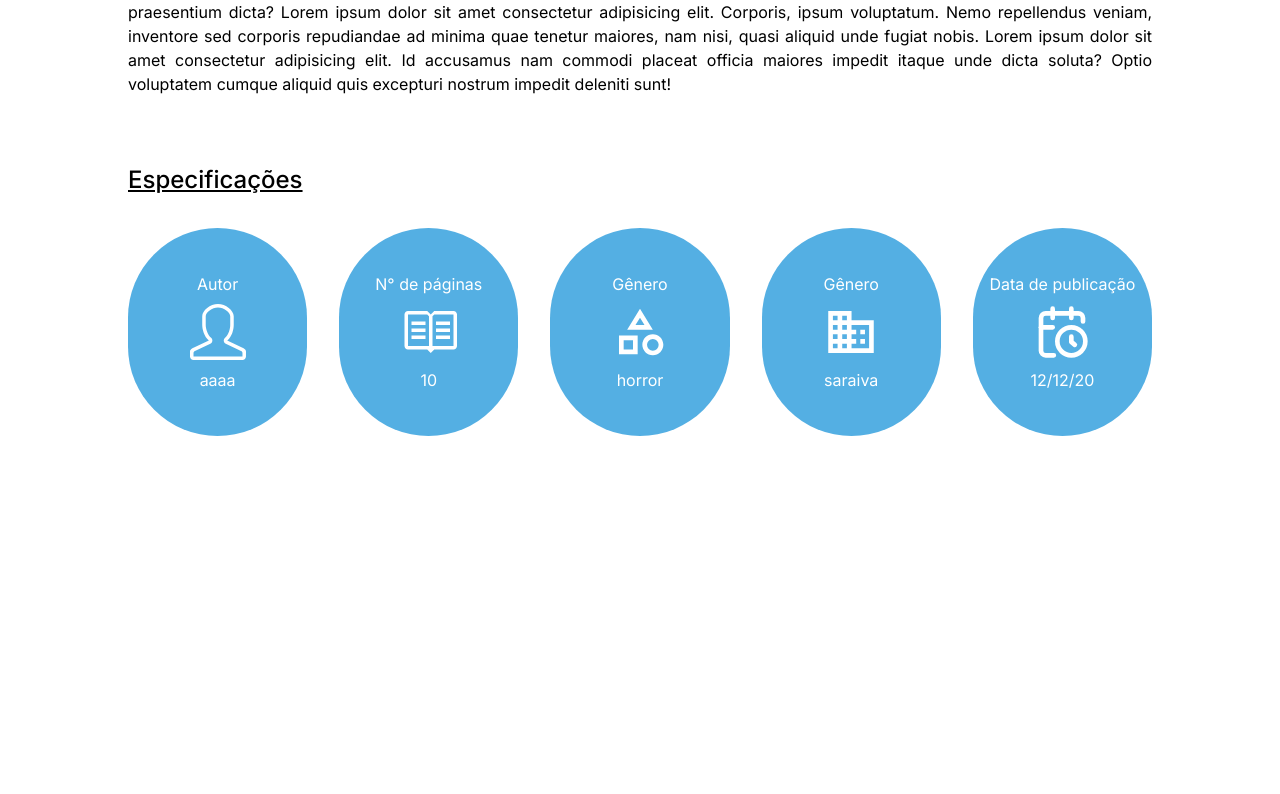
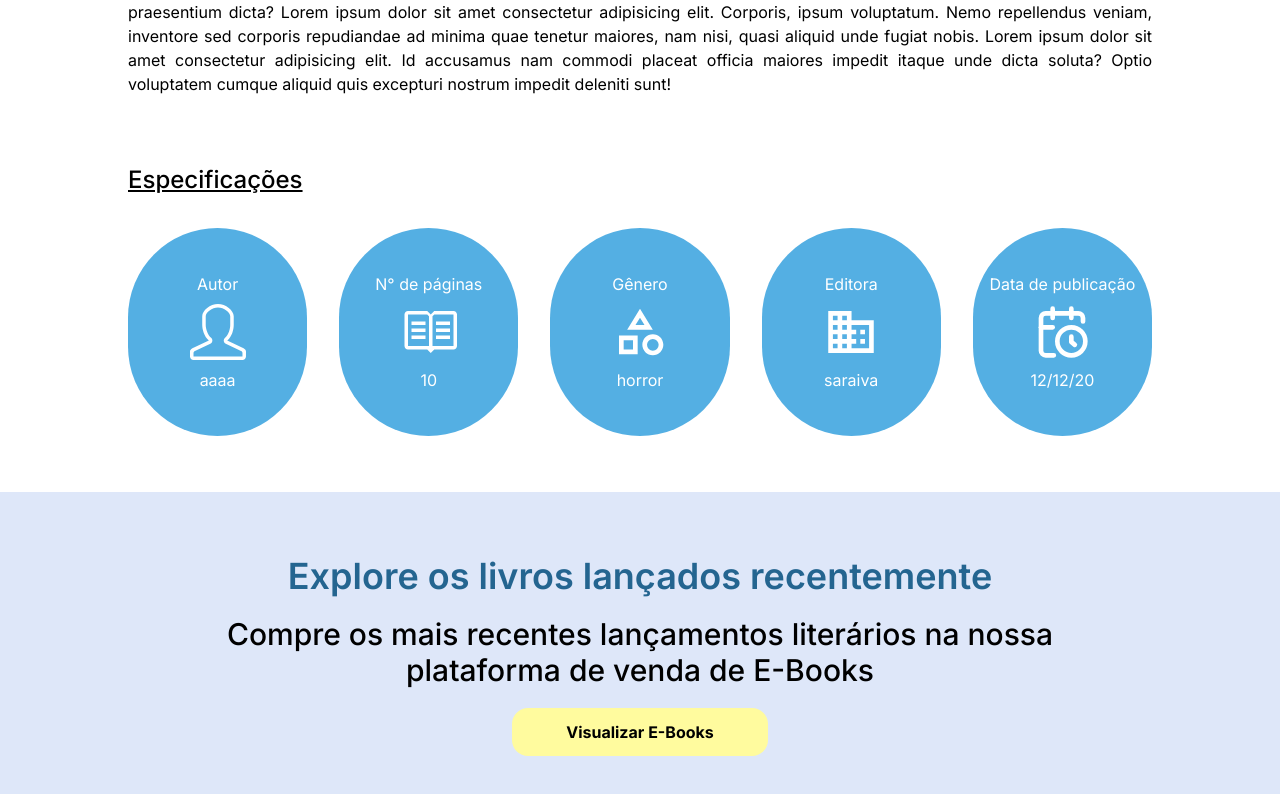
Before and after one commit to starbooks-uefs/starbooks_frontend, a Next.js app: page /book in a window 1280 px wide. Shown: the part 888-1682 px from the top of the page. Before the commit the page ends 1324 px from the top, so only its background shows below. Built offline with nearby package versions, Linux system fonts and the light colour scheme.

Commit message:
:sparkles: feat: Banner implementation in Book-view

```diff
--- a/src/app/book/page.tsx
+++ b/src/app/book/page.tsx
@@ -2,10 +2,11 @@ import PrimaryButton from "@/components/PrimaryButton";
 import Specification from "@/components/Specification";
 import Link from "next/link";
 import { IoIosArrowBack } from "react-icons/io";
+import { FiArrowRight } from "react-icons/fi";
 
 export default function Book () {
   return (
-    <div className='flex w-full h-full bg-white justify-center'>
+    <div className='flex flex-col items-center justify-center w-full h-full bg-white justify-center'>
       <div className='flex w-4/5 mx-30 flex-col'>
         {/* Link de voltar: */}
         <div className='pt-7 pb-7'>
@@ -66,8 +67,21 @@ export default function Book () {
             <Specification type="publisher" author="aaaa" pagesNumber={10} category="horror" publishCompany="saraiva" date="12/12/20" />
             <Specification type="date" author="aaaa" pagesNumber={10} category="horror" publishCompany="saraiva" date="12/12/20" />
           </div>
+          {/* Mais do gênero */}
         </div>
       </div>
+    {/* Explore livros */}
+    <div className='flex flex-col w-full mt-14 items-center justify-center bg-bannerExplore'>
+      <div className='w-9/12 mt-16 text-center'>
+        <h1 className='text-4xl font-semibold text-purpleTitleBanner'>Explore os livros lançados recentemente</h1>
+      </div>
+      <div className='mt-5 w-8/12 text-center text-3xl font-medium'>
+        <h1>Compre os mais recentes lançamentos literários na nossa plataforma de venda de E-Books</h1>
+      </div>
+      <div className='w-1/5 mt-5 mb-10'>
+        <PrimaryButton className="w-full bg-yellowBtn font-bold rounded-2xl px-4 py-3" text="Visualizar E-Books"/>
+      </div>
+    </div>
     </div>
   )
 }
--- a/src/components/Specification.tsx
+++ b/src/components/Specification.tsx
@@ -39,7 +39,7 @@ export default function Specification ({type, author, pagesNumber, category, pub
       ): null}
       {type == 'publisher' ? (
         <div className='flex flex-col items-center justify-center text-center'>
-          <p>Gênero</p>
+          <p>Editora</p>
           <IoMdBusiness className='text-white w-14 h-14 my-2'/>
           <p>{publishCompany}</p>
         </div>
--- a/tailwind.config.ts
+++ b/tailwind.config.ts
@@ -18,7 +18,10 @@ const config: Config = {
         'bg-grayI': '#E1E1E1',
         'bg-blue': '#54AFE3',
         'bg-grayT': '#767676',
-        'primary-color': '#54AFE3'
+        'primary-color': '#54AFE3',
+        'bannerExplore': '#DEE7F9',
+        'purpleTitleBanner': '#246590',
+        'yellowBtn': '#FFFB9E'
       },
       boxShadow: {
         'cardBook': '4px 4px 5px rgba(0, 0, 0, 0.3)'
```
